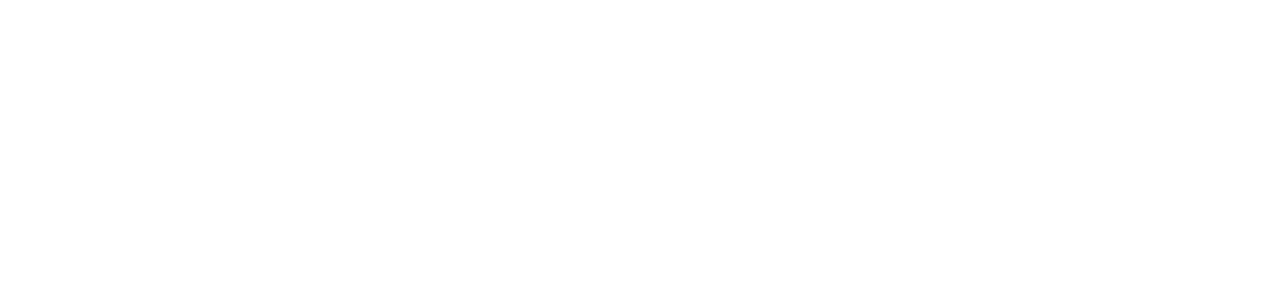
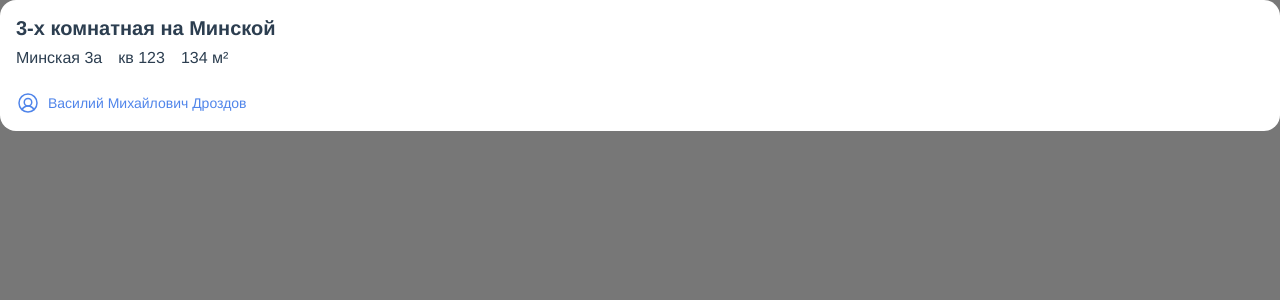
Before and after one commit to Ctepan/apartaments-liking, a Vue app: page / in a window 1280 px wide. Shown: the top 300 px of the page. Built offline with nearby package versions, Linux system fonts and the light colour scheme.

Commit message:
feat(ApartmentCard): add main markup

```diff
--- a/src/App.vue
+++ b/src/App.vue
@@ -7,7 +7,7 @@
 <script lang="ts">
 import { computed, defineComponent } from 'vue'
 import { useStore } from '@/store'
-import ApartmentCard from './components/ApartmentCard.vue'
+import ApartmentCard from '@/components/ApartmentCard.vue'
 
 export default defineComponent({
   name: 'App',
@@ -29,11 +29,19 @@
 
 <style lang="scss">
 #app {
+  background: #777;
   font-family: Avenir, Helvetica, Arial, sans-serif;
   -webkit-font-smoothing: antialiased;
   -moz-osx-font-smoothing: grayscale;
-  text-align: center;
   color: #2c3e50;
-  margin-top: 60px;
+  width: 100%;
+  height: 100%;
+}
+
+body, html {
+  margin: 0;
+  padding: 0;
+  width: 100%;
+  height: 100%;
 }
 </style>
--- a/src/components/ApartmentCard.vue
+++ b/src/components/ApartmentCard.vue
@@ -1,17 +1,75 @@
 <template>
-  <div>
+  <div class="apartment-card">
+    <div class="apartment-card__title">
+      3-х комнатная на Минской
+    </div>
+    <div class="apartment-card__info">
+      <div class="apartment-card__info-item">Минская 3а</div>
+      <div class="apartment-card__info-item">кв 123</div>
+      <div class="apartment-card__info-item">134 м²</div>
+    </div>
+    <PersonLink
+      class="apartment-card__seller"
+      name="Василий Михайлович Дроздов"
+    />
+
+    <LikeButton class="apartment-card__like" />
   </div>
 </template>
 
 <script lang="ts">
 import { defineComponent } from 'vue'
+import PersonLink from '@/core/components/PersonLink.vue'
+import LikeButton from '@/core/components/LikeButton.vue'
 
 export default defineComponent({
   name: 'ApartmentCard',
+  components: {
+    PersonLink,
+    LikeButton
+  },
   props: {}
 })
 </script>
 
 <style scoped lang="scss">
+.apartment-card {
+  min-width: 240px;
+  padding: 16px;
+  display: block;
+  background: white;
+  border-radius: 16px;
+  position: relative;
 
+  &__title {
+    font-weight: 600;
+    font-size: 20px;
+    line-height: 24px;
+  }
+
+  &__info {
+    display: flex;
+    margin-top: 8px;
+    font-size: 16px;
+    line-height: 19px;
+  }
+
+  &__info-item {
+    margin-left: 16px;
+
+    &:first-child {
+      margin-left: 0;
+    }
+  }
+
+  &__seller {
+    margin-top: 24px;
+  }
+
+  &__like {
+    position: absolute;
+    top: 8px;
+    right: 8px;
+  }
+}
 </style>
```
